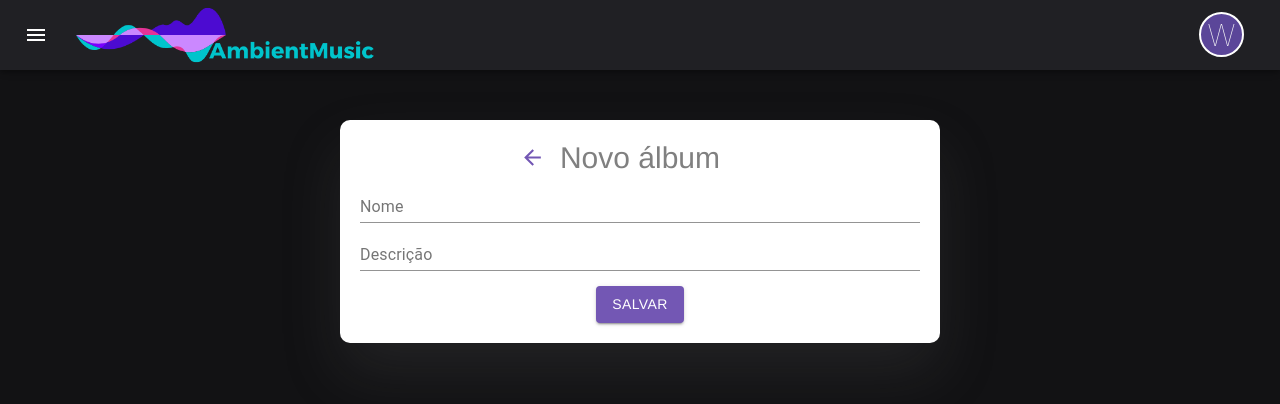
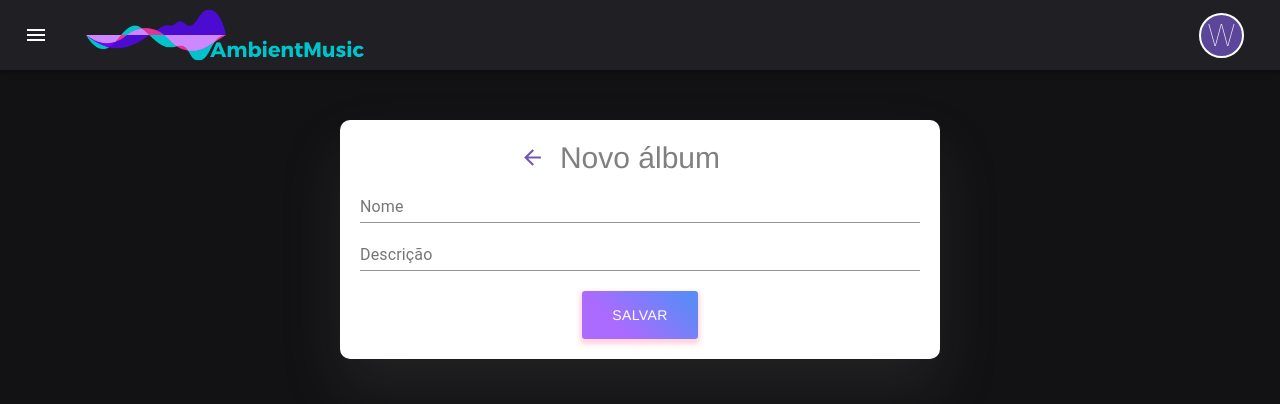
Before and after one commit to WilsonCaetanojr/ambient-music-web, a React (Create React App) app: page /newAlbum in a window 1280 px wide. Shown: the top 404 px of the page. Built offline with nearby package versions, Linux system fonts and the light colour scheme.

Commit message:
Modificações na navBar e componentização do useStyles material-UI

```diff
--- a/src/components/navbar/Navbar.jsx
+++ b/src/components/navbar/Navbar.jsx
@@ -65,16 +65,20 @@ export default function MenuAppBar() {
             onClose={handleCloseSide}
           >
             <MenuItem onClick={() => push("newAlbum")}>
-              <img src="./icons/create.svg" className="icon-menu-list-side" />{" "}
+              <img src="./icons/create.svg" className="icon-menu-list-side" />
               Novo álbum
             </MenuItem>
             <MenuItem onClick={() => push("editAlbum")}>
-              <img src="./icons/edit.svg" className="icon-menu-list-side" />{" "}
+              <img src="./icons/edit.svg" className="icon-menu-list-side" />
               Editar álbum
             </MenuItem>
           </Menu>
 
-          <img src="./images/logoNav.png" className="logo-nav"></img>
+          <img
+            src="./images/logoNav.png"
+            className="logo-nav"
+            onClick={() => push("homePage")}
+          />
           <Typography variant="h6" className={classes.title}></Typography>
 
           <div>
@@ -107,11 +111,11 @@ export default function MenuAppBar() {
               onClose={handleCloseAvatar}
             >
               <MenuItem onClick={handleCloseAvatar}>
-                <img src="./icons/user.svg" className="icon-menu-list-side" />{" "}
+                <img src="./icons/user.svg" className="icon-menu-list-side" />
                 Minha conta
               </MenuItem>
               <MenuItem onClick={() => push("login")}>
-                <img src="./icons/logout.svg" className="icon-menu-list-side" />{" "}
+                <img src="./icons/logout.svg" className="icon-menu-list-side" />
                 Sair
               </MenuItem>
             </Menu>
--- a/src/components/navbar/navbar.css
+++ b/src/components/navbar/navbar.css
@@ -22,6 +22,13 @@
 .logo-nav {
   width: 50%;
   max-width: 300px;
+  cursor: pointer;
+  transition: padding 0.4s;
+  padding: 10px;
+}
+
+.logo-nav:hover {
+  padding: 0px;
 }
 
 .avatar {
--- a/src/pages/Register/Register.jsx
+++ b/src/pages/Register/Register.jsx
@@ -13,21 +13,7 @@ import Input from "@material-ui/core/Input";
 import IconButton from "@material-ui/core/IconButton";
 import InputAdornment from "@material-ui/core/InputAdornment";
 import isEmail from "../../utils/isEmail";
-
-const useStyle = makeStyles(theme => ({
-  root: {
-    background: "linear-gradient(45deg, #ab6bfe 30%, #5a8bf6 90%)",
-    border: 0,
-    borderRadius: 3,
-    boxShadow: "0 3px 5px 2px rgba(255, 105, 135, .3)",
-    color: "white",
-    height: 48,
-    padding: "0 30px",
-    "&:hover": {
-      background: "linear-gradient(45deg, #8245d3 30%, #5a8bf6 90%)"
-    }
-  }
-}));
+import useStyle from "../../styles/useStyles/button";
 
 const Login = () => {
   const [password, setPassword] = useState("");
--- a/src/pages/login/Login.jsx
+++ b/src/pages/login/Login.jsx
@@ -2,7 +2,6 @@ import { useState } from "react";
 import Link from "@material-ui/core/Link";
 import { useHistory } from "react-router-dom";
 import TextField from "@material-ui/core/TextField";
-import { makeStyles } from "@material-ui/core/styles";
 import Button from "@material-ui/core/Button";
 import "./login.css";
 import Visibility from "@material-ui/icons/Visibility";
@@ -12,21 +11,7 @@ import InputLabel from "@material-ui/core/InputLabel";
 import Input from "@material-ui/core/Input";
 import IconButton from "@material-ui/core/IconButton";
 import InputAdornment from "@material-ui/core/InputAdornment";
-
-const useStyle = makeStyles(theme => ({
-  root: {
-    background: "linear-gradient(45deg, #ab6bfe 30%, #5a8bf6 90%)",
-    border: 0,
-    borderRadius: 3,
-    boxShadow: "0 3px 5px 2px rgba(255, 105, 135, .3)",
-    color: "white",
-    height: 48,
-    padding: "0 30px",
-    "&:hover": {
-      background: "linear-gradient(45deg, #8245d3 30%, #5a8bf6 90%)"
-    }
-  }
-}));
+import useStyle from "../../styles/useStyles/button";
 
 const Login = () => {
   const [password, setPassword] = useState("");
--- a/src/pages/newAlbum/NewAlbum.jsx
+++ b/src/pages/newAlbum/NewAlbum.jsx
@@ -1,30 +1,18 @@
 import { useState } from "react";
 import Navbar from "../../components/navbar/Navbar";
 import "./newAlbum.css";
-import {
-  Input,
-  IconButton,
-  InputLabel,
-  FormControl,
-  TextField,
-  MenuItem,
-  Button
-} from "@material-ui/core";
+import { Input, InputLabel, FormControl, Button } from "@material-ui/core";
 import ArrowBackIcon from "@material-ui/icons/ArrowBack";
 import { useHistory } from "react-router-dom";
-import CloudUploadIcon from "@material-ui/icons/CloudUpload";
-import DeleteIcon from "@material-ui/icons/Delete";
-import FormControlLabel from "@material-ui/core/FormControlLabel";
-import Checkbox from "@material-ui/core/Checkbox";
+import useStyle from "../../styles/useStyles/button";
 
 const NewAlbum = () => {
   const { goBack } = useHistory();
   const [name, setName] = useState("");
   const [description, setDescription] = useState("");
-  const [screenAccess, setScreenAccess] = useState(0);
-  const [active, setActive] = useState(true);
   const [image, setImage] = useState(null);
   const [previewImage, setPreviewImage] = useState("");
+  const classes = useStyle();
 
   const handleSelectImages = e => {
     if (!e.target.files[0]) return;
@@ -51,7 +39,6 @@ const NewAlbum = () => {
           <div className="containerFormUser">
             <div className="wrapper fadeInDown">
               <div id="formContent">
-
                 <div className="container-title">
                   <ArrowBackIcon className="iconGoBack" onClick={goBack} />
                   <label className="title">Novo álbum</label>
@@ -77,9 +64,11 @@ const NewAlbum = () => {
                   />
                 </FormControl>
 
-                <Button variant="contained" className="color-save-button">
-                  Salvar
-                </Button>
+                <div className="container-button">
+                  <Button variant="contained" className={classes.root}>
+                    Salvar
+                  </Button>
+                </div>
               </div>
             </div>
           </div>
--- a/src/pages/newAlbum/newAlbum.css
+++ b/src/pages/newAlbum/newAlbum.css
@@ -0,0 +1,3 @@
+.container-button {
+  margin-top: 20px;
+}
--- a/src/routes.js
+++ b/src/routes.js
@@ -9,7 +9,7 @@ import Register from "./pages/Register/Register";
 const Routes = () => (
   <BrowserRouter>
     <Switch>
-      <Route path="/homepage" component={HomePage}></Route>
+      <Route path="/homePage" component={HomePage}></Route>
 
       <Route path="/newAlbum" component={NewAlbum}></Route>
       <Route path="/editAlbum" component={EditAlbum}></Route>
@@ -17,7 +17,7 @@ const Routes = () => (
       <Route path="/login" component={Login}></Route>
       <Route path="/register" component={Register}></Route>
 
-      <Redirect to="/homepage" />
+      <Redirect to="/homePage" />
     </Switch>
   </BrowserRouter>
 );
--- a/src/styles/global.css
+++ b/src/styles/global.css
@@ -17,17 +17,6 @@
   border-radius: 20px;
   background-color: #141416;
   color: #ff004f;
-}
-
-.color-save-button {
-  margin-top: 15px !important;
-  margin-bottom: 10px;
-  background-color: #7357b4 !important;
-  color: white !important;
-}
-
-.color-save-button:hover {
-  background-color: #5228b4 !important;
 }
 
 /* ----------------------------------------- */
--- /dev/null
+++ b/src/styles/useStyles/button.js
@@ -0,0 +1,20 @@
+import { makeStyles } from "@material-ui/core/styles";
+
+export default makeStyles(theme => ({
+  root: {
+    background: "linear-gradient(45deg, #ab6bfe 30%, #5a8bf6 90%)",
+    border: 0,
+    borderRadius: 3,
+    boxShadow: "0 3px 5px 2px rgba(255, 105, 135, .3)",
+    color: "white",
+    height: 48,
+    padding: "0 30px",
+
+    transition: "font-size 0.3s",
+
+    "&:hover": {
+      background: "linear-gradient(45deg, #8245d3 30%, #5a8bf6 90%)",
+      fontSize: 15.5
+    }
+  }
+}));
```
